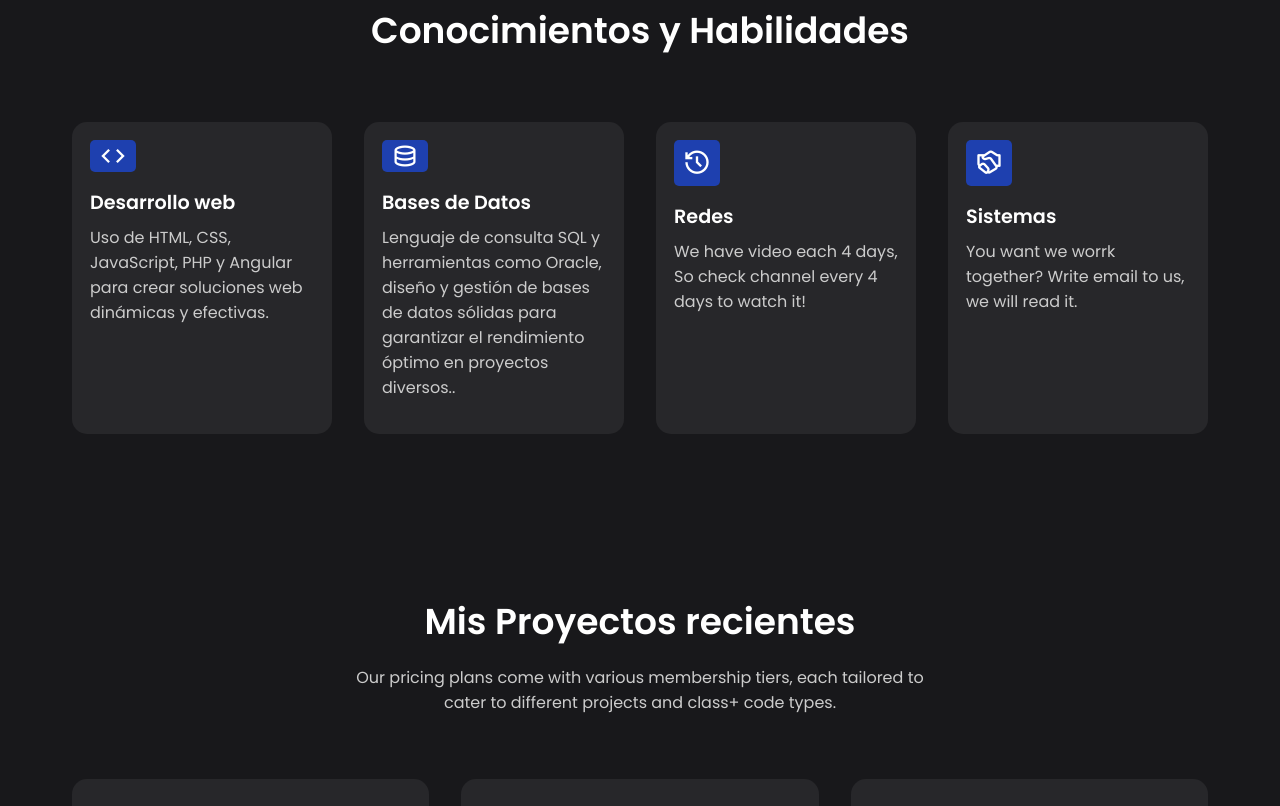
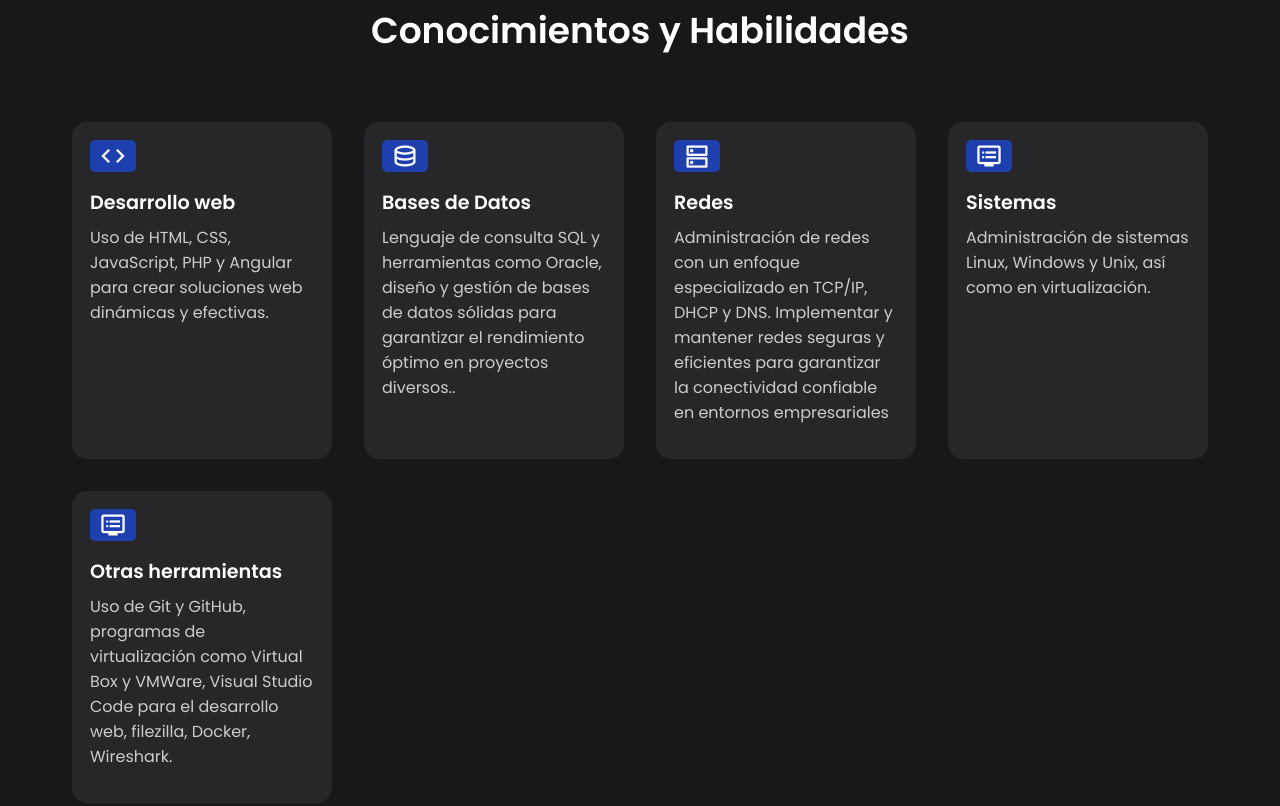
Before and after one commit to GabrielKarajallo97/Proyectos, a plain HTML site: page Portfolio/index.html in a window 1280 px wide. Shown: the part 750-1556 px from the top of the page. Drawn offline with nearby package versions, Linux system fonts and the light colour scheme.

Commit message:
portfolio

```diff
--- a/Portfolio/index.html
+++ b/Portfolio/index.html
@@ -32,6 +32,7 @@
             <li id="link2" class="link"><a href="#">Proyectos</a></li>
             <li id="link3" class="link"><a href="#">Contacto</a></li>
         </ul>
+        <!-- <span class="material-symbols-outlined">mail</span> -->
         <p style="color: #fff;">c.gabrielkarajallo@gmail.com</p>
     </nav>
 
@@ -69,17 +70,24 @@
                 </p>
             </div>
             <div class="card">
-                <span><i class="ri-history-line"></i></span>
+                <span class="material-symbols-outlined">dns</span>
                 <h4>Redes</h4>
                 <p>
-                    We have video each 4 days, So check channel every 4 days to watch it!
+                    Administración de redes con un enfoque especializado en TCP/IP, DHCP y DNS. Implementar y mantener redes seguras y eficientes para garantizar la conectividad confiable en entornos empresariales
                 </p>
             </div>
             <div class="card">
-                <span><i class="ri-shake-hands-line"></i></span>
+                <span class="material-symbols-outlined">dvr</span>
                 <h4>Sistemas</h4>
                 <p>
-                    You want we worrk together? Write email to us, we will read it.
+                    Administración de sistemas Linux, Windows y Unix, así como en virtualización.
+                </p>
+            </div>
+            <div class="card">
+                <span class="material-symbols-outlined">dvr</span>
+                <h4>Otras herramientas</h4>
+                <p>
+                    Uso de Git y GitHub, programas de virtualización como Virtual Box y VMWare, Visual Studio Code para el desarrollo web, filezilla, Docker, Wireshark.
                 </p>
             </div>
         </div>
--- a/Portfolio/style.css
+++ b/Portfolio/style.css
@@ -40,7 +40,7 @@ nav{
         font-family: "Bungee Shade", sans-serif;
         font-weight: 400;
         font-style: normal;
-        color: #ffffffaf;
+        color: #fffffff1;
         font-size: 3rem;
 }
 .nav-links{
```
